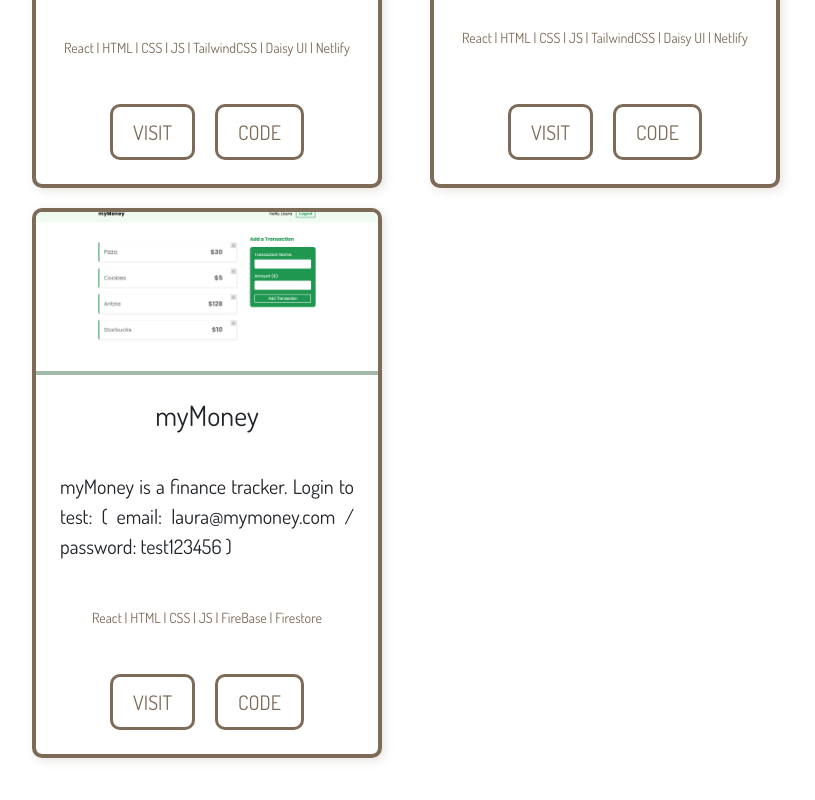
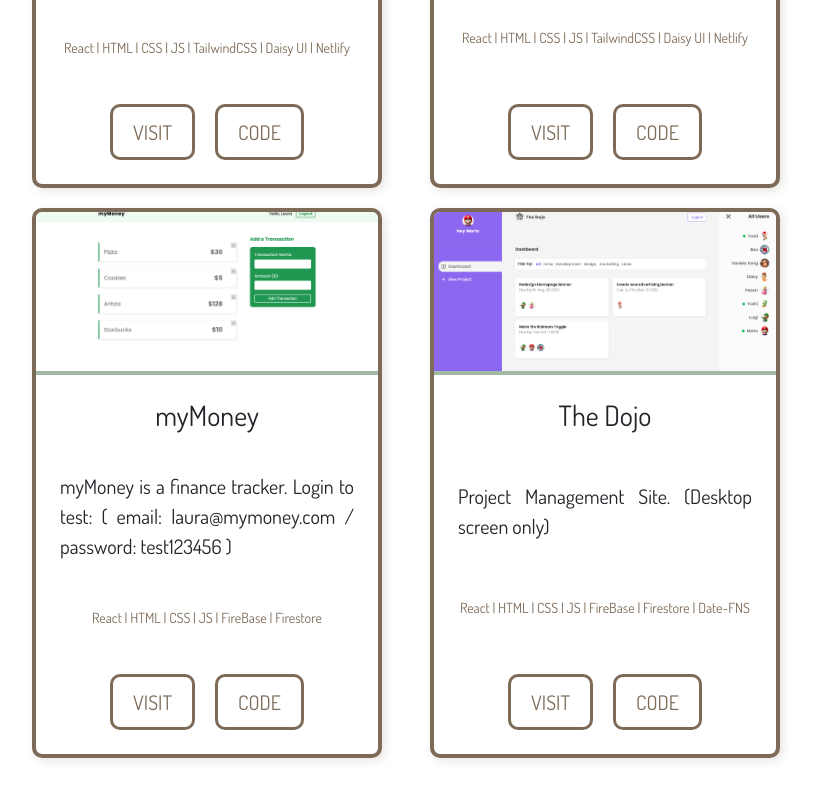
Before and after one commit to lauraylchen/lauraylchen-portfolio, a Gatsby site: page /projects in a window 1280 px wide. Shown: the part 1114-1914 px from the top of the page, without its empty margins (234-1049 px from the left). Built offline with nearby package versions, Linux system fonts and the light colour scheme; Gatsby itself is replaced by a stand-in of ours.

Commit message:
Added new completed project The Dojo in portfolio

```diff
--- a/src/components/project_card.js
+++ b/src/components/project_card.js
@@ -4,6 +4,7 @@ import cooking_ninja_landing_page from "../images/projects_screenshots/cooking_n
 import sunnyside_landing_page from "../images/projects_screenshots/sunnyside_landing_page.png";
 import pokemon_match_landing_page from "../images/projects_screenshots/pokemon_match_landing_page.png";
 import mymoney_landing_page from "../images/projects_screenshots/mymoney_landing_page.png";
+import thedojo_landing_page from "../images/projects_screenshots/thedojo_landing_page.png";
 
 
 export default function ProjectCard() {
@@ -126,26 +127,26 @@ export default function ProjectCard() {
           </div>
         </div>
         <div className='col-12 col-lg-6 px-4'>
-          {/*<div className='project-card'>
+          <div className='project-card'>
             <div className='landing-image'>
-              <a href="https://pokemon-match-cards.netlify.app" target="_blank">
-                <img src={pokemon_match_landing_page} alt="Landing page of Pokemon Match" />
+              <a href="https://thedojo-app.web.app" target="_blank">
+                <img src={thedojo_landing_page} alt="Landing page of The Dojo" />
               </a>
             </div>
             <div className='p-4 d-flex flex-column justify-content-between web-info'>
-              <h3>Pokemon Match</h3>
+              <h3>The Dojo</h3>
               <p className='web-about'>
-                Matching card game with Pokemon theme.
+                Project Management Site. (Desktop screen only)
               </p>
               <p className='tool-used'>
-                React | HTML | CSS | JS | TailwindCSS | Daisy UI | Netlify
+                React | HTML | CSS | JS | FireBase | Firestore | Date-FNS
               </p>
               <div className='d-flex justify-content-center'>
-                <a href='https://pokemon-match-cards.netlify.app' target="_blank" className='btn-brown'>VISIT</a>
-                <a href='https://github.com/lauraylchen/magic-memory' target="_blank" className='btn-brown'>CODE</a>
+                <a href='https://thedojo-app.web.app' target="_blank" className='btn-brown'>VISIT</a>
+                <a href='https://github.com/lauraylchen/the-dojo' target="_blank" className='btn-brown'>CODE</a>
               </div>
             </div>
-          </div> */}
+          </div>
         </div>
       </div>
     </div>
```
Also changed, not shown: src/images/projects_screenshots/thedojo_landing_page.png (added).
